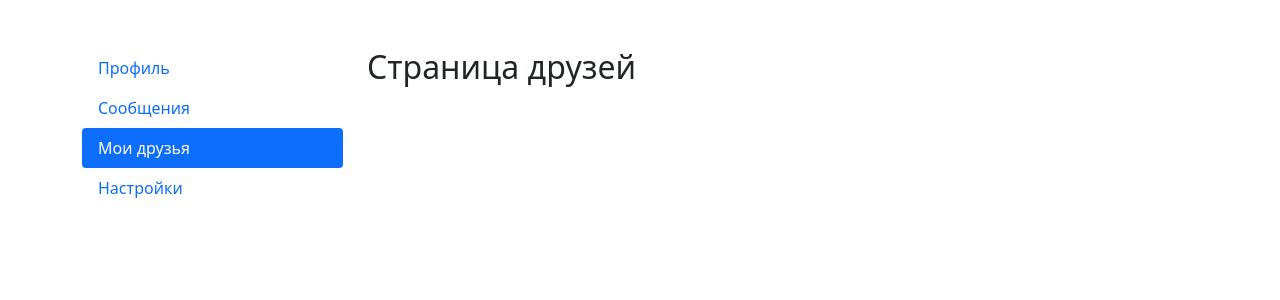
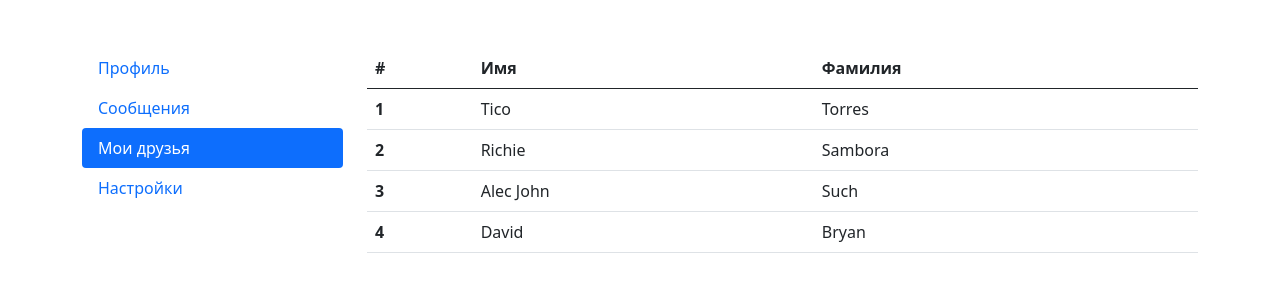
Before and after one commit to Yogin11/eduprof-tasks, a React (Vite) app: page /friends in a window 1280 px wide. Shown: the top 300 px of the page. Built offline with nearby package versions, Linux system fonts and the light colour scheme.

Commit message:
add friends table list

```diff
--- a/src/App.jsx
+++ b/src/App.jsx
@@ -10,7 +10,7 @@ import { Settings } from "./components/Settings";
 // };
 
 function App(props) {
-  // console.log(props);
+    // console.log(props);
   return (
     // <h1 className="text-center mt-5">Мой контент страницы</h1>;
     <div className="container mt-5">
@@ -32,10 +32,10 @@ function App(props) {
           </div>
         </div>
         <div className="col-9">
-          <Routes>
-            <Route path="/" element={<h2> Вы в личном кабинете. Выбор в меню слева. </h2>} />
-            <Route path="/profile" element={<Profile function={props.function} />} />
-            <Route path="/friends" element={<Friends />} />
+                  <Routes>
+                      <Route path="/" element={<h2> Вы в личном кабинете. Выбор в меню слева. </h2>} />
+            <Route path="/profile" element={<Profile function={props.users.key_getUser}/>}  />
+            <Route path="/friends" element={<Friends function={props.users.key_getUsers}/>} />
             <Route path="/messages" element={<Messages />} />
             <Route path="/settings" element={<Settings />} />
           </Routes>
--- a/src/components/Friends.jsx
+++ b/src/components/Friends.jsx
@@ -1,3 +1,38 @@
-export const Friends = () => {
-    return <h2>Страница друзей</h2>
+const TableRow = (props) => {
+  return (
+    <tr>
+      <th scope="row">{props.index + 1}</th>
+      <td>{props.name}</td>
+      <td>{props.lastname}</td>
+    </tr>
+  );
 };
+
+export const Friends = (props) => {
+    let users = props.function();
+    console.log(users);
+  let usersCount = Object.keys(users).length;
+  let usersRow = [];
+  for (let i = 0; i < usersCount; i++) {
+    usersRow.push(<TableRow key={i} index={i} name={users[i].name} lastname={users[i].lastname} />);
+  }
+
+  return (
+    <div className="row">
+      <div className="col-12">
+        <table className="table">
+          <thead>
+            <tr>
+              <th scope="col">#</th>
+              <th scope="col">Имя</th>
+              <th scope="col">Фамилия</th>
+            </tr>
+          </thead>
+          <tbody>
+             {usersRow}
+          </tbody>
+        </table>
+      </div>
+    </div>
+  );
+};
--- a/src/components/Profile.jsx
+++ b/src/components/Profile.jsx
@@ -1,3 +1,4 @@
+/* eslint-disable react/prop-types */
 import styles from "./Profile.module.css";
 
 export const Profile = (props) => {
--- a/src/main.jsx
+++ b/src/main.jsx
@@ -2,12 +2,12 @@ import React from "react";
 import ReactDOM from "react-dom/client";
 import App from "./App.jsx";
 import { BrowserRouter } from "react-router-dom";
-import { getUser } from "./mystate.jsx";
+import { getUser, getUsers } from "./mystate.jsx";
+
 // import './index.css'
 
 ReactDOM.createRoot(document.getElementById("root")).render(
   <BrowserRouter>
-
-        <App function={getUser} />
+    <App users={{ key_getUser: getUser, key_getUsers: getUsers }} />
   </BrowserRouter>
 );
--- a/src/mystate.jsx
+++ b/src/mystate.jsx
@@ -7,6 +7,18 @@ const user = {
     about: "Here is my discography",
 };
 
+const users = {
+    0: { name: 'Tico', lastname: "Torres" },
+    1: { name: 'Richie', lastname: "Sambora" },
+    2: { name: 'Alec John', lastname: "Such" },
+    3: { name: 'David', lastname: "Bryan" },
+
+}
+
 export function getUser() {
     return user;
 }
+
+export function getUsers() {
+    return users;
+}
```
